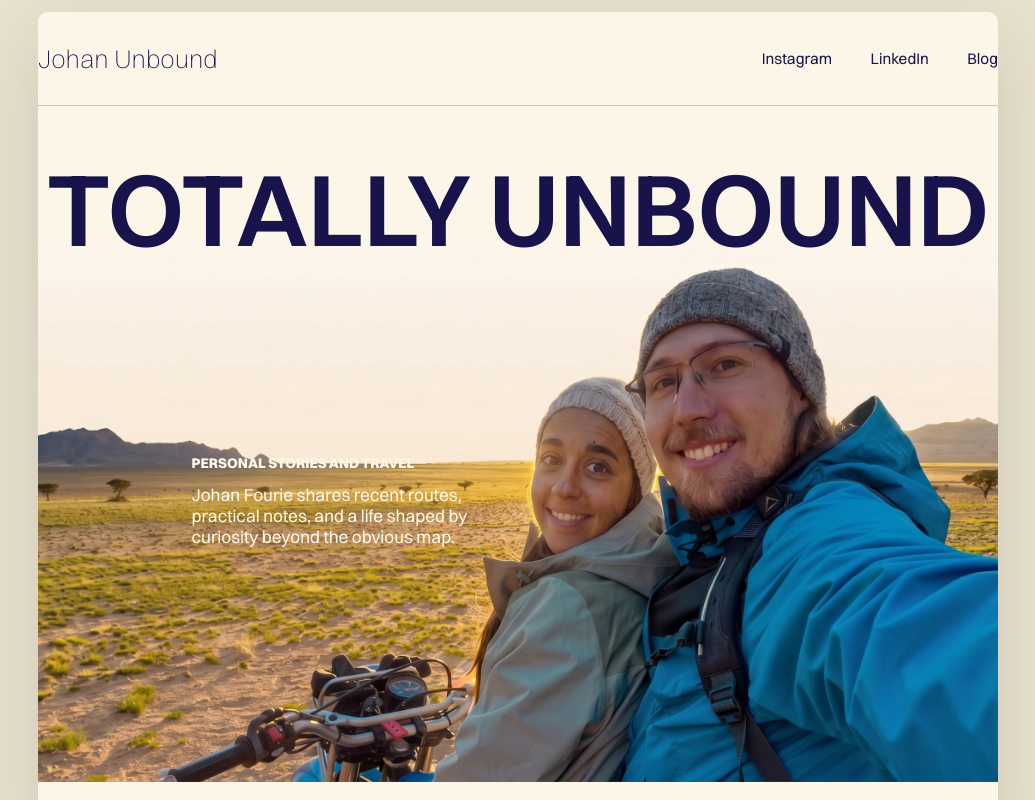
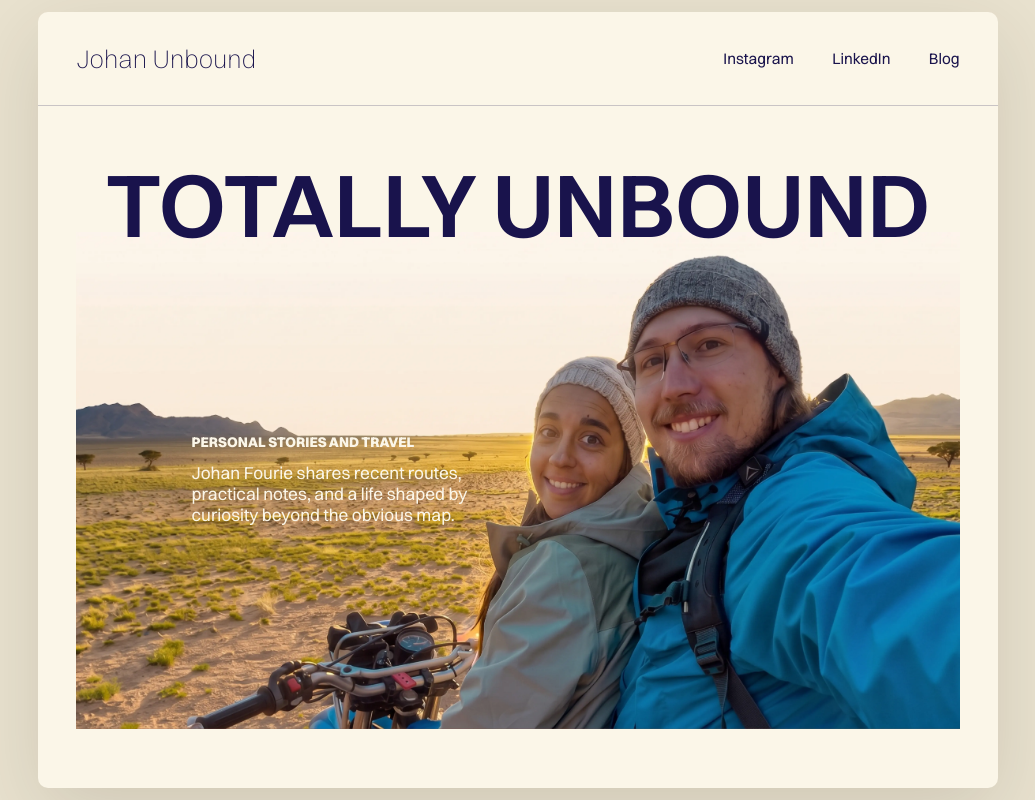
Before and after one commit to giraux-van-der-merwe/johan-unbound, a Next.js app: page / in a window 1280 px wide. Shown: the top 800 px of the page, without its empty margins (122-1157 px from the left). Built offline with nearby package versions, Linux system fonts and the light colour scheme.

Commit message:
Add hero card inner padding

```diff
--- a/src/app/globals.css
+++ b/src/app/globals.css
@@ -20,6 +20,7 @@
   --background: #e9e2cf;
   --content-width: min(75vw, 88rem);
   --foreground: #19134c;
+  --panel-x: clamp(1.5rem, 3vw, 3.5rem);
 }
 
 @theme inline {
@@ -85,7 +86,7 @@ a {
   margin: 0 auto;
   max-width: 100%;
   min-height: 5.9rem;
-  padding: 0;
+  padding: 0 var(--panel-x);
   position: relative;
   z-index: 5;
 }
@@ -117,13 +118,14 @@ a {
   margin: 0 auto;
   max-width: 100%;
   min-height: calc(100vh - 7.4rem);
-  padding: clamp(3rem, 5vw, 4.6rem) 0 clamp(2.4rem, 4vw, 3.4rem);
+  padding: clamp(3rem, 5vw, 4.6rem) var(--panel-x)
+    clamp(2.4rem, 4vw, 3.4rem);
   position: relative;
 }
 
 .hero-stage h1 {
   color: #19134c;
-  font-size: clamp(4.2rem, 8vw, 10.2rem);
+  font-size: clamp(4.2rem, 7vw, 9.4rem);
   font-weight: 600;
   letter-spacing: 0;
   line-height: 0.78;
@@ -347,6 +349,7 @@ a {
 @media (max-width: 980px) {
   :root {
     --content-width: min(88vw, 88rem);
+    --panel-x: clamp(1.1rem, 4vw, 2rem);
   }
 
   .hero-nav {
@@ -407,6 +410,7 @@ a {
 @media (max-width: 620px) {
   :root {
     --content-width: calc(100vw - 1.8rem);
+    --panel-x: 0.9rem;
   }
 
   .home-redesign {
```
